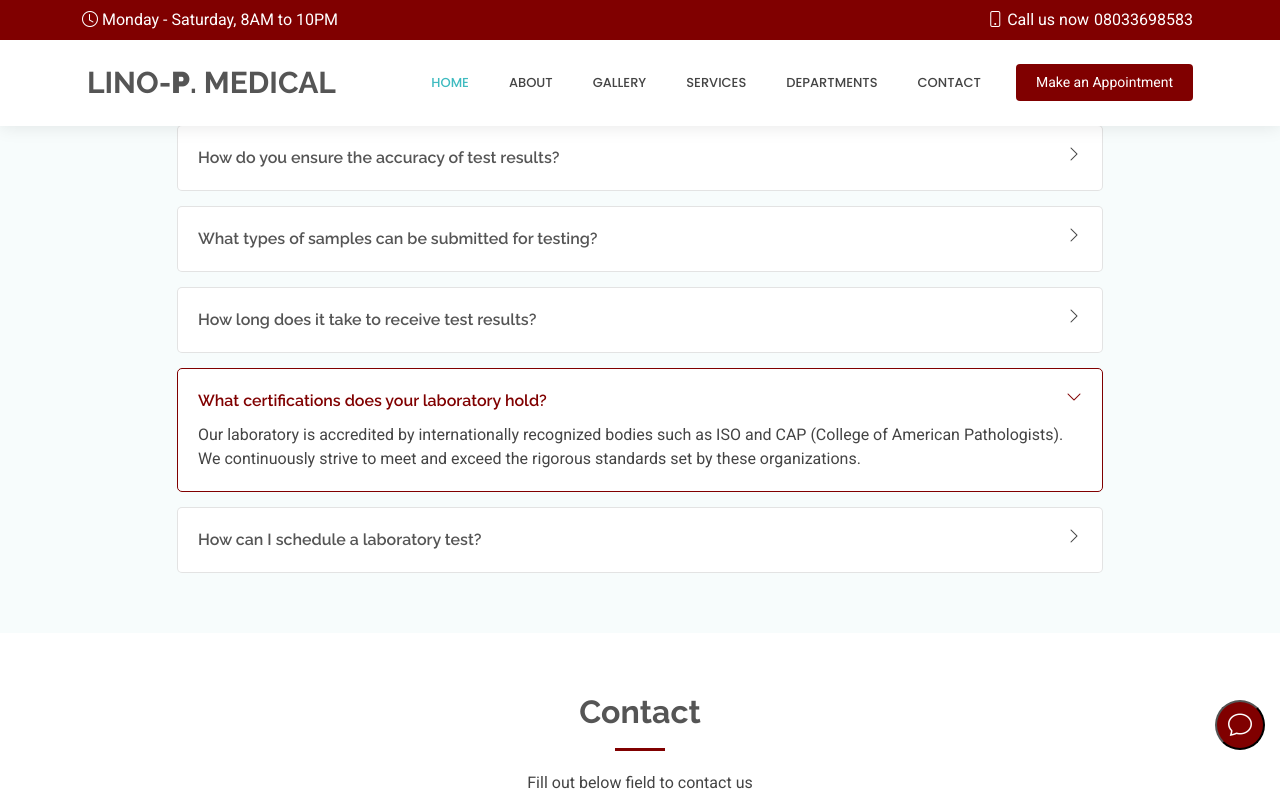
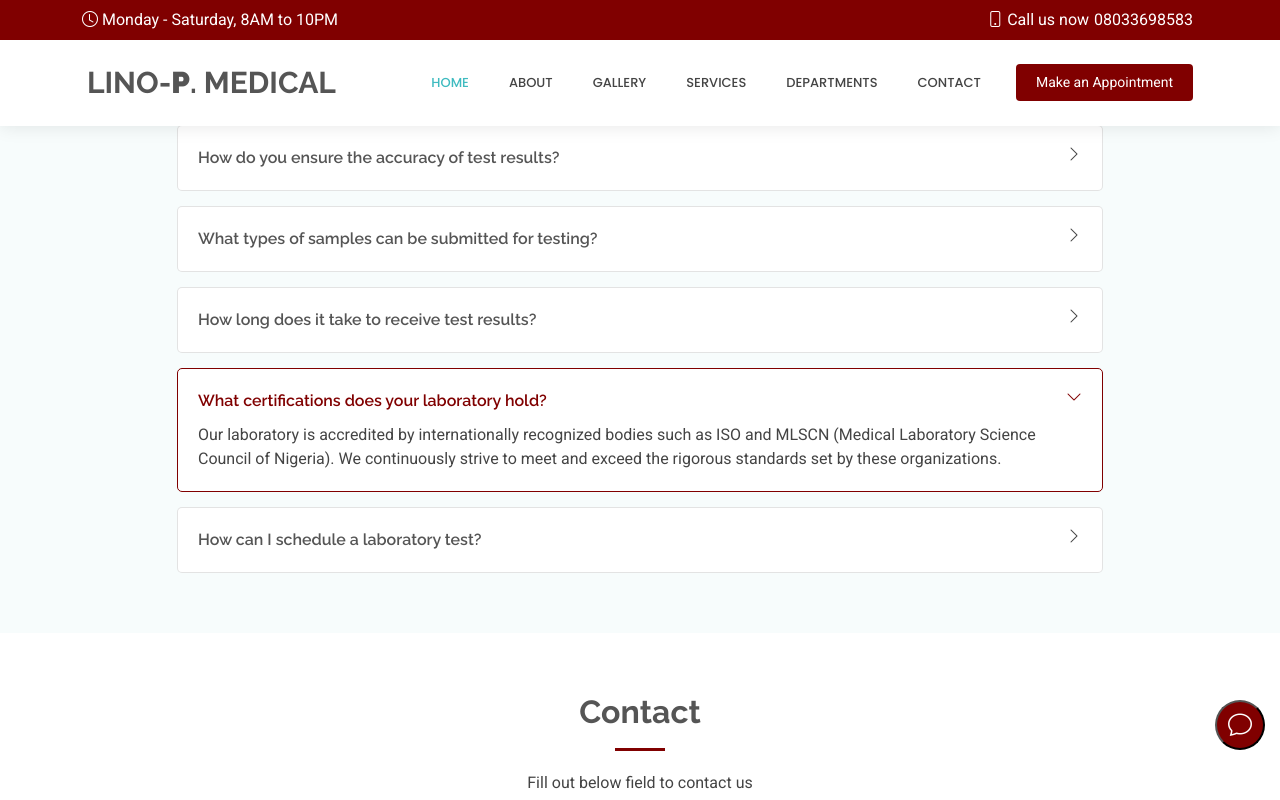
Before and after one commit to mgenius3/linopdiagonistics_lab, a plain HTML site: page index.html in a window 1280 px wide. Both pictures are taken after a click on the element "What certifications does your laboratory hold?". Shown: the part 6383-7183 px from the top of the page. Drawn offline with nearby package versions, Linux system fonts and the light colour scheme.

Commit message:
new update

```diff
--- a/index.html
+++ b/index.html
@@ -1185,10 +1185,7 @@
               <div class="faq-item">
                 <h3>What certifications does your laboratory hold?</h3>
                 <div class="faq-content">
-                  <p>Our laboratory is accredited by internationally recognized bodies such as ISO and CAP (College of
-                    American Pathologists). We continuously strive to meet and exceed the rigorous standards set by
-                    these
-                    organizations.</p>
+                  <p>Our laboratory is accredited by internationally recognized bodies such as ISO and MLSCN (Medical Laboratory Science Council of Nigeria). We continuously strive to meet and exceed the rigorous standards set by these organizations.</p>
                 </div>
                 <i class="faq-toggle bi bi-chevron-right"></i>
               </div><!-- End Faq item-->
```
